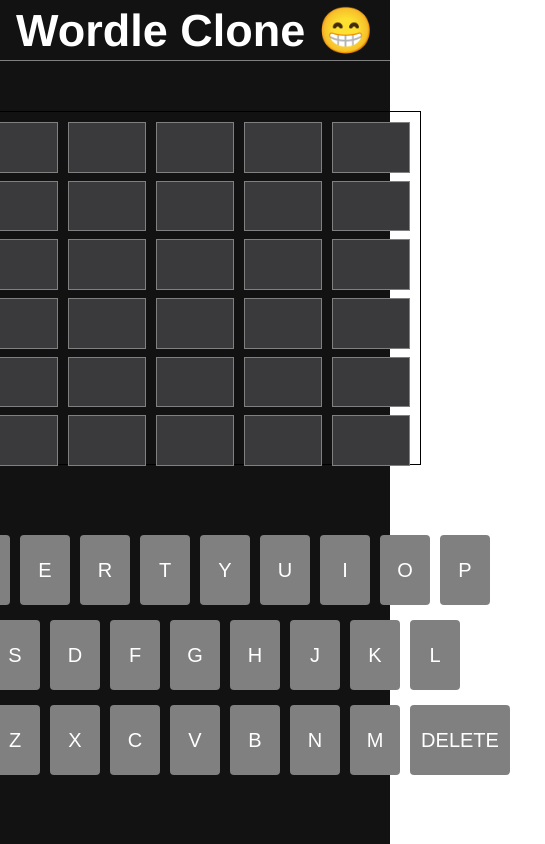
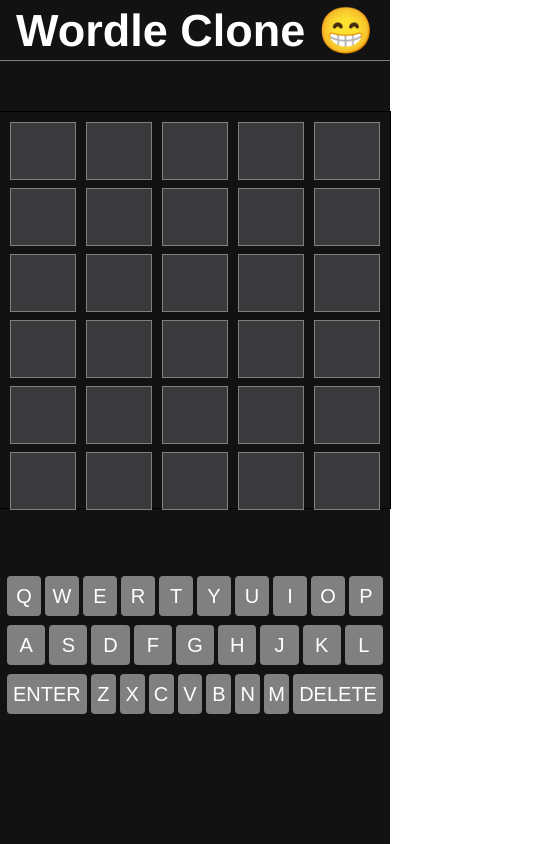
Before and after one commit to techbola/wordle-react, a React (Create React App) app: page / in a window 390 px wide. Shown: the whole page, 545 px wide, since content can reach past the window. Built offline with nearby package versions, Linux system fonts and the light colour scheme.

Commit message:
fix responsive issues

```diff
--- a/src/App.css
+++ b/src/App.css
@@ -3,7 +3,6 @@
   background-color: #121212;
   width: 100vw;
   height: 100vh;
-  /* display: flex; */
   color: white;
 }
 
@@ -37,7 +36,8 @@ nav h1 {
 }
 
 .board {
-  width: 450px;
+  width: 100%;
+  max-width: 450px;
   height: 550px;
   border: 1px solid black;
   display: flex;
@@ -77,7 +77,8 @@ nav h1 {
 }
 
 .keyboard {
-  width: 700px;
+  width: 100%;
+  max-width: 700px;
   height: 300px;
   margin-top: 60px;
 }
@@ -119,6 +120,17 @@ nav h1 {
   cursor: pointer;
 }
 
+@media (max-width: 480px) {
+  .key {
+    width: 50px;
+    height: 40px;
+    margin: 2px;
+  }
+  #big {
+    padding: 0 6px;
+  }
+}
+
 #big {
   width: 100px;
 }
```
